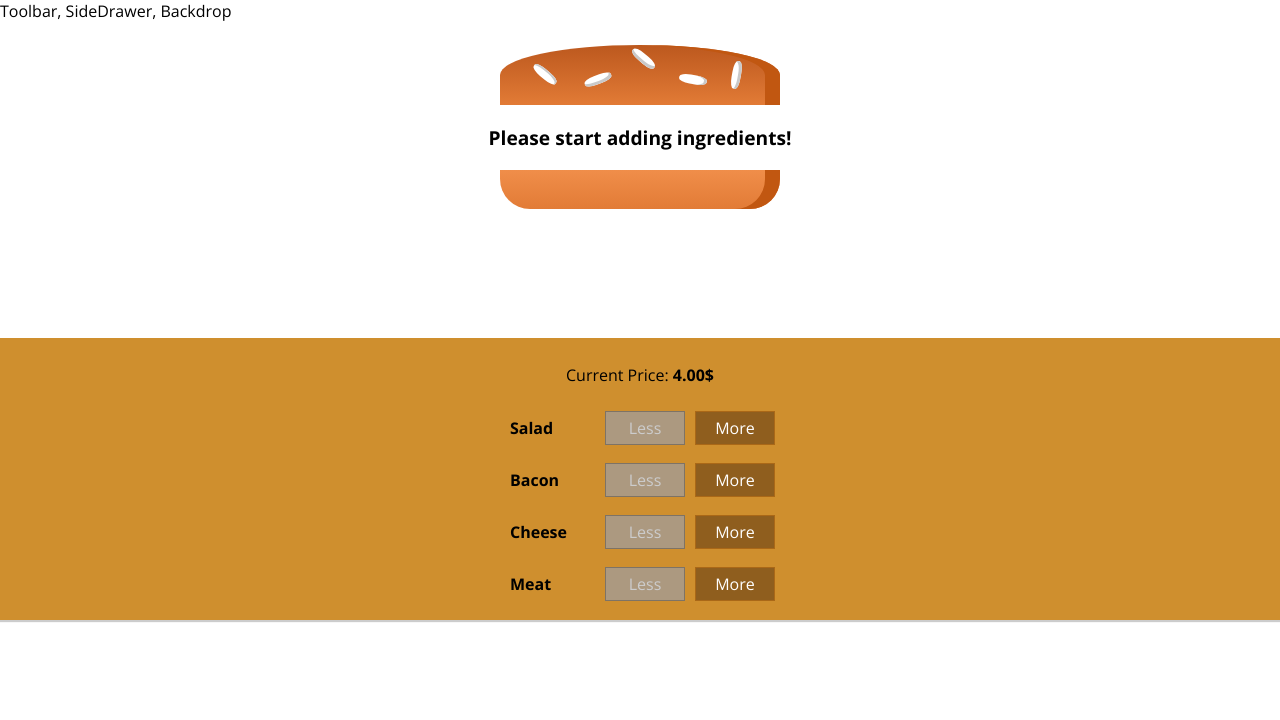
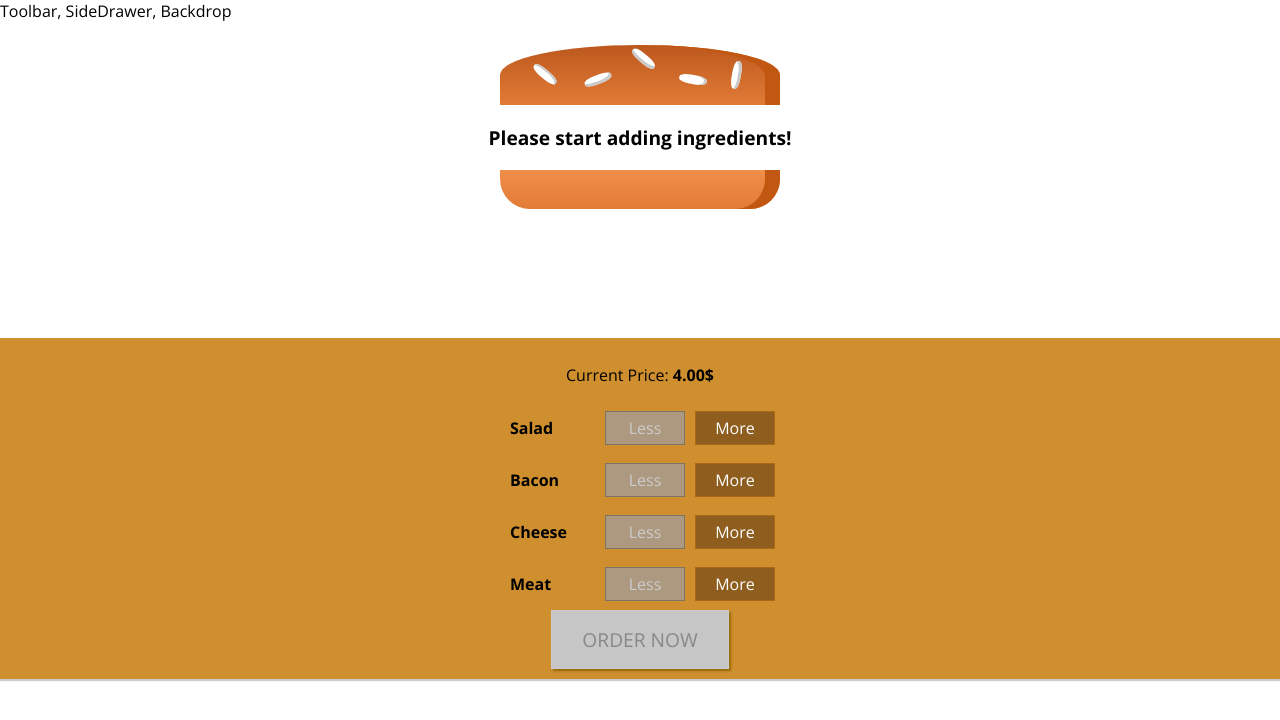
Before and after one commit to snasa045/BurgerApp, a React app: page / in a window 1280 px wide. Shown: the top 720 px of the page. Built offline with nearby package versions, Linux system fonts and the light colour scheme.

Commit message:
OrderSummary, Backdrop, Modal component added

```diff
--- a/src/components/Burger/BuildControls/BuildControl/BuildControl.js
+++ b/src/components/Burger/BuildControls/BuildControl/BuildControl.js
@@ -3,6 +3,7 @@ import React from 'react';
 import "./BuildControl.scss";
 
 const buildControl = (props) => {
+    // console.log(props);
     return (
         <div className="BuildControl">
             <div className="Label">{props.label}</div>
--- a/src/components/Burger/BuildControls/BuildControls.js
+++ b/src/components/Burger/BuildControls/BuildControls.js
@@ -20,10 +20,13 @@ const buildControls = (props) => {
         disabled = {props.disabled[control.type]}/>
     });
 
+    console.log(props.purchaseable);
+
     return (
         <div className="BuildControls">
             <p>Current Price: <strong>{props.price.toFixed(2)}$</strong></p>
             {buildControl}
+            <button className="OrderButton" onClick={props.ordered} disabled = {!props.purchaseable}>ORDER NOW</button>
         </div>
     );
 }
--- a/src/components/Burger/BuildControls/BuildControls.scss
+++ b/src/components/Burger/BuildControls/BuildControls.scss
@@ -7,4 +7,46 @@
     box-shadow: 0 2px 1px #ccc;
     margin: auto;
     padding: 10px 0;
+
+
+    .OrderButton {
+        background-color: #DAD735;
+        outline: none;
+        cursor: pointer;
+        border: 1px solid #966909;
+        color: #966909;
+        font-family: inherit;
+        font-size: 1.2em;
+        padding: 15px 30px;
+        box-shadow: 2px 2px 2px #966909;
+
+        &:hover, &:active {
+            background-color: #A0DB41;
+            border: 1px solid #966909;
+            color: #966909;
+        }
+
+        &:disabled {
+            background-color: #C7C6C6;
+            cursor: not-allowed;
+            border: 1px solid #ccc;
+            color: #888888;
+        }
+
+        &:not(:disabled) {
+            animation: enable 0.3s linear;
+        }
+
+        @keyframes enable {
+            0% {
+                transform: scale(1);
+            }
+            60% {
+                transform: scale(1.1);
+            }
+            100% {
+                transform: scale(1);
+            }
+        }
+    }
 }
--- /dev/null
+++ b/src/components/Burger/OrderSummary/OrderSummary.js
@@ -0,0 +1,23 @@
+import React from 'react';
+
+import Aux from "../../../hoc/Aux"
+const orderSummary = (props) => {
+    const ingredientSummary = Object.keys(props.ingredients)
+                                .map(igKey => {
+                                    return (<li key = {igKey}>
+                                            <span style={ {textTransform: 'capitalize'} }>{igKey}</span> : {props.ingredients[igKey]}
+                                        </li>);
+                                });
+    return (
+        <Aux>
+            <h3>Your Order</h3>
+            <p>A delicious burger with the following ingredients:</p>
+            <ul>
+                {ingredientSummary}
+            </ul>
+            <p>Continue to Checkout?</p>
+        </Aux>
+    );
+}
+
+export default orderSummary;
--- /dev/null
+++ b/src/components/UI/Modal/Modal.js
@@ -0,0 +1,20 @@
+import React from 'react';
+
+import "./Modal.scss";
+
+const modal = (props) => {
+    return (
+        <div
+            className="Modal"
+            style={
+                {
+                    transform: props.show ? 'translateY(0)' : 'translateY(-100vh)',
+                    opacity: props.show ? '1' : '0'
+                }
+            }>
+            {props.children}
+        </div>
+    );
+}
+
+export default modal;
--- /dev/null
+++ b/src/components/UI/Modal/Modal.scss
@@ -0,0 +1,18 @@
+.Modal {
+    position: fixed;
+    z-index: 500;
+    background-color: white;
+    width: 70%;
+    border: 1px solid #ccc;
+    box-shadow: 1px 1px 1px black;
+    padding: 16px;
+    left: 15%;
+    top: 30%;
+    box-sizing: border-box;
+    transition: all 0.3s ease-out;
+
+    @media (min-width: 600px) {
+        width: 500px;
+        left: calc(50% - 250px);
+    }
+}
--- a/src/containers/BurgerBuilder/BurgerBuilder.js
+++ b/src/containers/BurgerBuilder/BurgerBuilder.js
@@ -4,6 +4,8 @@ import Aux from "../../hoc/Aux";
 
 import Burger from '../../components/Burger/Burger'
 import BuildControls from "../../components/Burger/BuildControls/BuildControls";
+import Modal from "../../components/UI/Modal/Modal";
+import OrderSummary from "../../components/Burger/OrderSummary/OrderSummary"
 
 const INGREDIENT_PRICE = {
     salad: 1,
@@ -21,8 +23,24 @@ class BurgerBuilder extends Component {
             cheese: 0,
             meat: 0
         },
-        totalPrice: 4
+        totalPrice: 4,
+        purchaseable: false,
+        purchasing: false,
     };
+
+    updatePurchaseState(ingredients) {
+        const sum = Object.keys(ingredients)
+                    .map(igKey => {
+                        return ingredients[igKey]
+                    })
+                    .reduce((sum, el) => {
+                        return sum + el;
+                    } ,0);
+
+        this.setState({ purchaseable: sum > 0});
+
+        console.log(sum);
+    }
 
     addIngredientHandler = (type) => {
         const oldCount = this.state.ingredients[type];
@@ -34,6 +52,7 @@ class BurgerBuilder extends Component {
         const priceAddition = INGREDIENT_PRICE[type];
         const oldPrice = this.state.totalPrice;
         const newPrice = oldPrice + priceAddition;
+        this.updatePurchaseState(updatedIngredients);
         this.setState({
             ingredients: updatedIngredients,
             totalPrice: newPrice,
@@ -52,10 +71,15 @@ class BurgerBuilder extends Component {
         const priceDeduction = INGREDIENT_PRICE[type];
         const oldPrice = this.state.totalPrice;
         const newPrice = oldPrice - priceDeduction;
+        this.updatePurchaseState(updatedIngredients);
         this.setState({
             ingredients: updatedIngredients,
             totalPrice: newPrice,
         });
+    }
+
+    purchaseHandler = () => {
+        this.setState({purchasing: true});
     }
 
     render() {
@@ -69,12 +93,17 @@ class BurgerBuilder extends Component {
 
         return (
             <Aux>
+                <Modal show={this.state.purchasing}>
+                    <OrderSummary ingredients = {this.state.ingredients}/>
+                </Modal>
                 <Burger ingredients = {this.state.ingredients}/>
                 <BuildControls
                     ingredientAdded = {this.addIngredientHandler}
                     ingredientRemoved = {this.removeIngredientHandler}
                     disabled = {disabledInfo}
-                    price = {this.state.totalPrice}/>
+                    price = {this.state.totalPrice}
+                    purchaseable = {this.state.purchaseable}
+                    ordered = {this.purchaseHandler}/>
             </Aux>
         )
     }
```
Also changed, not shown: src/components/UI/Backdrop/Backdrop.js (added, +11 -0 lines).
